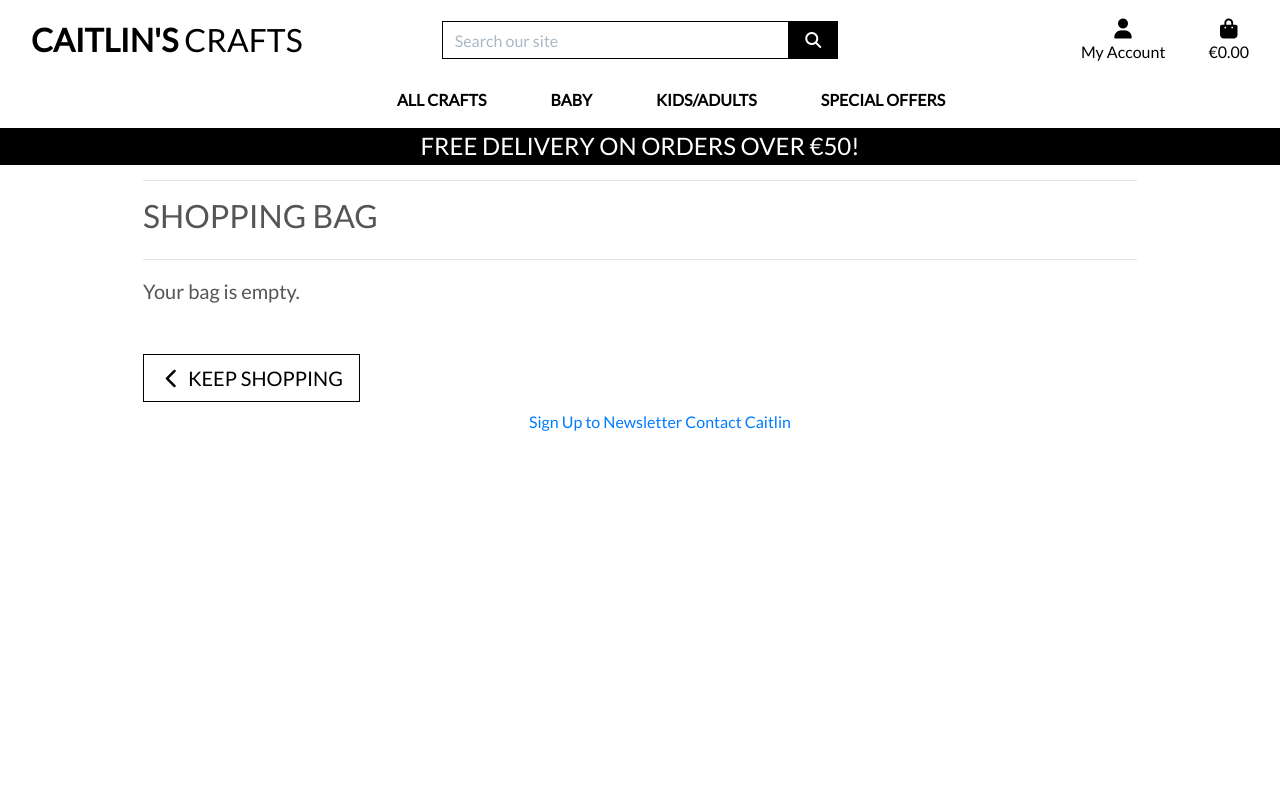
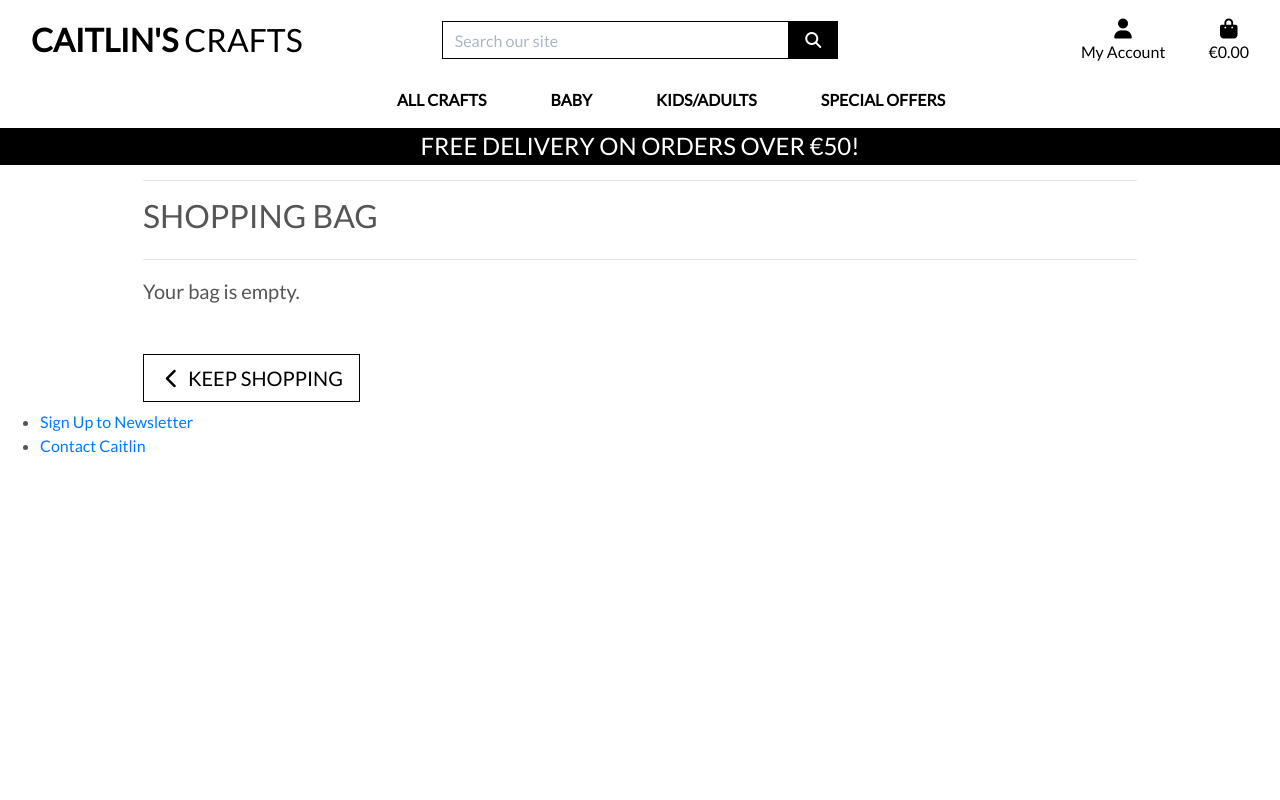
Before and after one commit to pattytonyoneill/caitlins_crafts, a Django app: page /bag/ in a window 1280 px wide. Run offline with Django 3.2, Linux system fonts and the light colour scheme; parts of the project's set-up code (start-up, migrations or seed data) failed here and were passed over; some libraries are stand-ins or nearby versions.

Commit message:
Remove unnecessary CSS for footer

```diff
--- a/static/css/base.css
+++ b/static/css/base.css
@@ -108,16 +108,9 @@ input[name='q']::placeholder {
 
 /* ------------------------------- footer */
 footer {
-    height: 350px;
+    width: 100%;
 }
 
-.links {
-    text-align: center;
-}
-
-.links > li {
-    display: inline;
-}
 /* ------------------------------- bootstrap toasts */
 
 .message-container {
```
